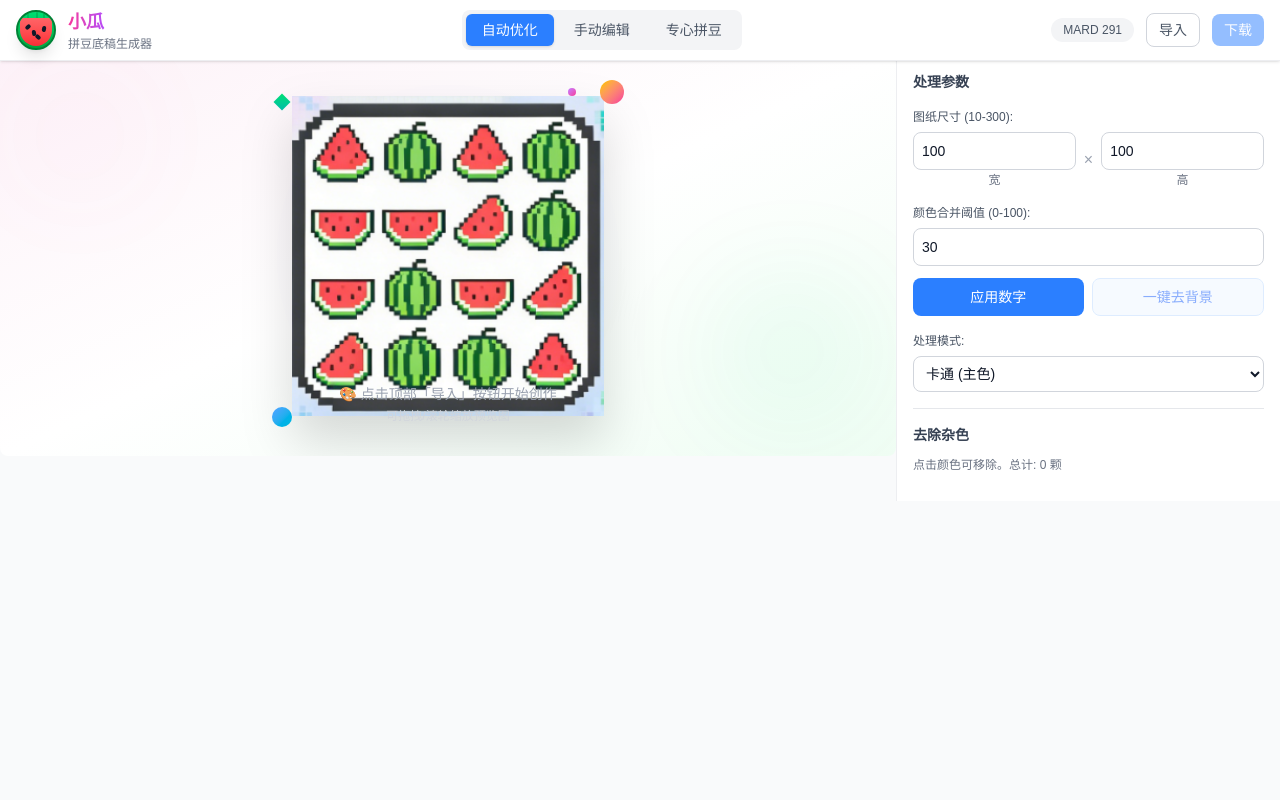
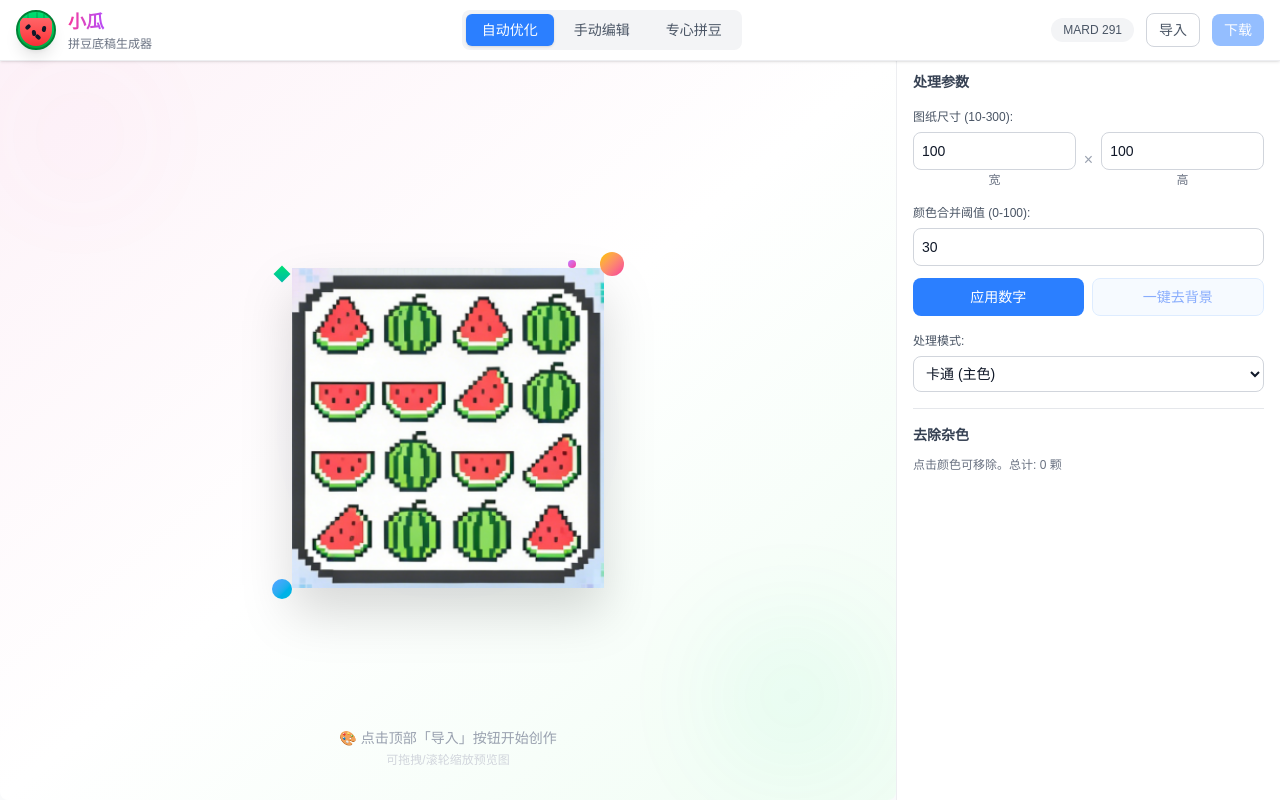
Before and after one commit to xigua-make/caidan1, a Next.js app: page /workstation in a window 1280 px wide. Built offline with nearby package versions, Linux system fonts and the light colour scheme.

Commit message:
fix: 恢复页面布局为grid布局
将主内容区域从flex布局恢复为grid布局：
- 使用grid布局：lg:grid-cols-[minmax(0,1fr)_384px]
- 画布区域使用overflow-hidden固定不滚动
- 工具栏使用独立的overflow-y-auto可滚动

```diff
--- a/src/app/workstation/page.tsx
+++ b/src/app/workstation/page.tsx
@@ -2273,10 +2273,10 @@ export default function Workstation() {
         </div>
       </header>
 
-      {/* 主内容区域 - 使用flex布局，画布和工具栏独立滚动 */}
-      <div className="flex-1 min-h-0 flex flex-col lg:flex-row pt-[60px] lg:pt-[56px]">
-        {/* 左侧画布区域 - 固定不滚动 */}
-        <main ref={mainRef} className="flex-1 min-w-0 h-full overflow-hidden flex flex-col">
+      {/* 主内容区域 - 使用Grid布局实现响应式，添加padding-top补偿fixed header */}
+      <div className="flex-1 min-h-0 grid grid-cols-1 lg:grid-cols-[minmax(0,1fr)_384px] gap-0 lg:gap-0 pt-[60px] lg:pt-[56px]">
+        {/* 左侧画布区域 */}
+        <main ref={mainRef} className="relative flex flex-col min-h-0 h-full overflow-hidden">
           {!originalImageSrc ? (
             <>
               {/* 桌面端：西瓜Logo预览 */}
```
